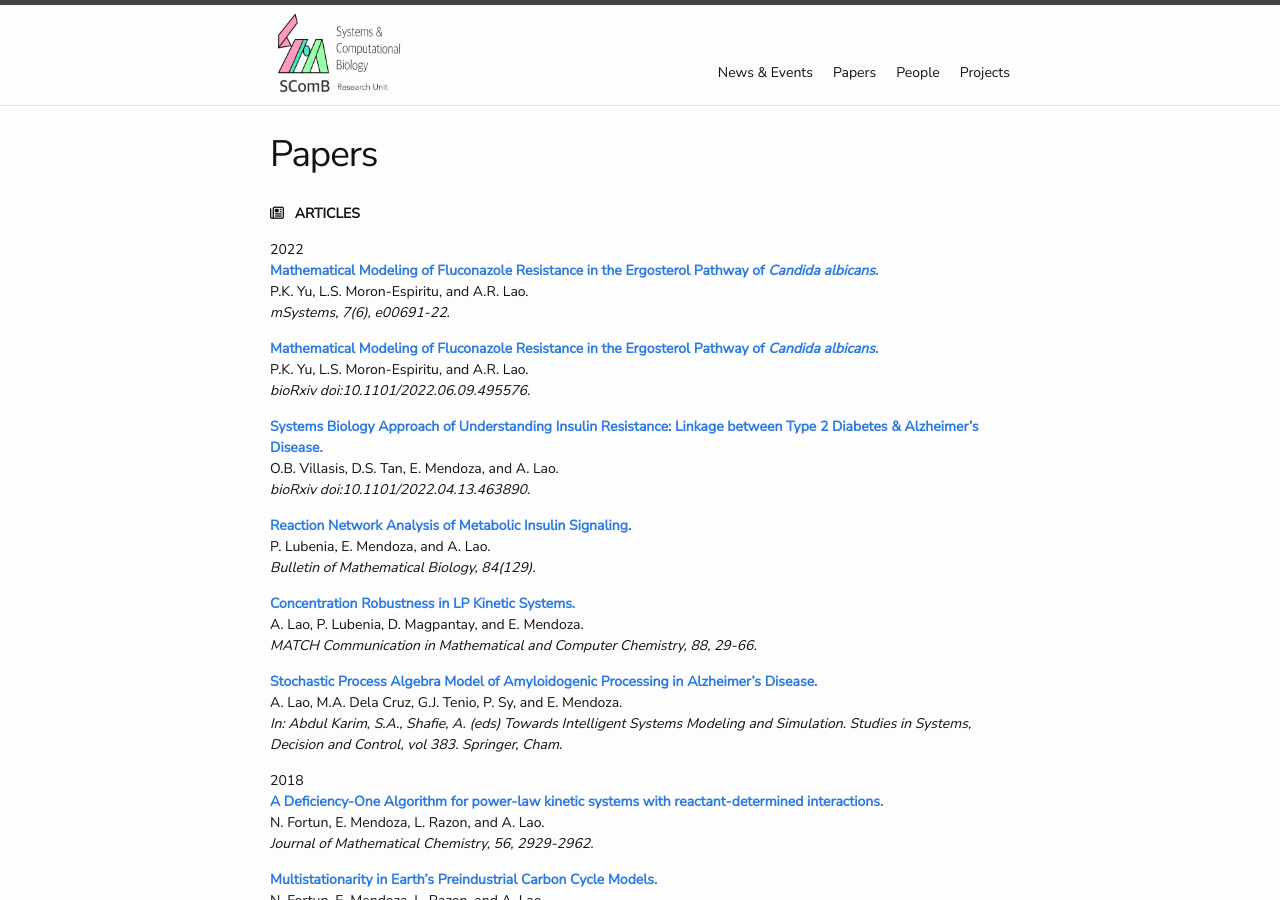
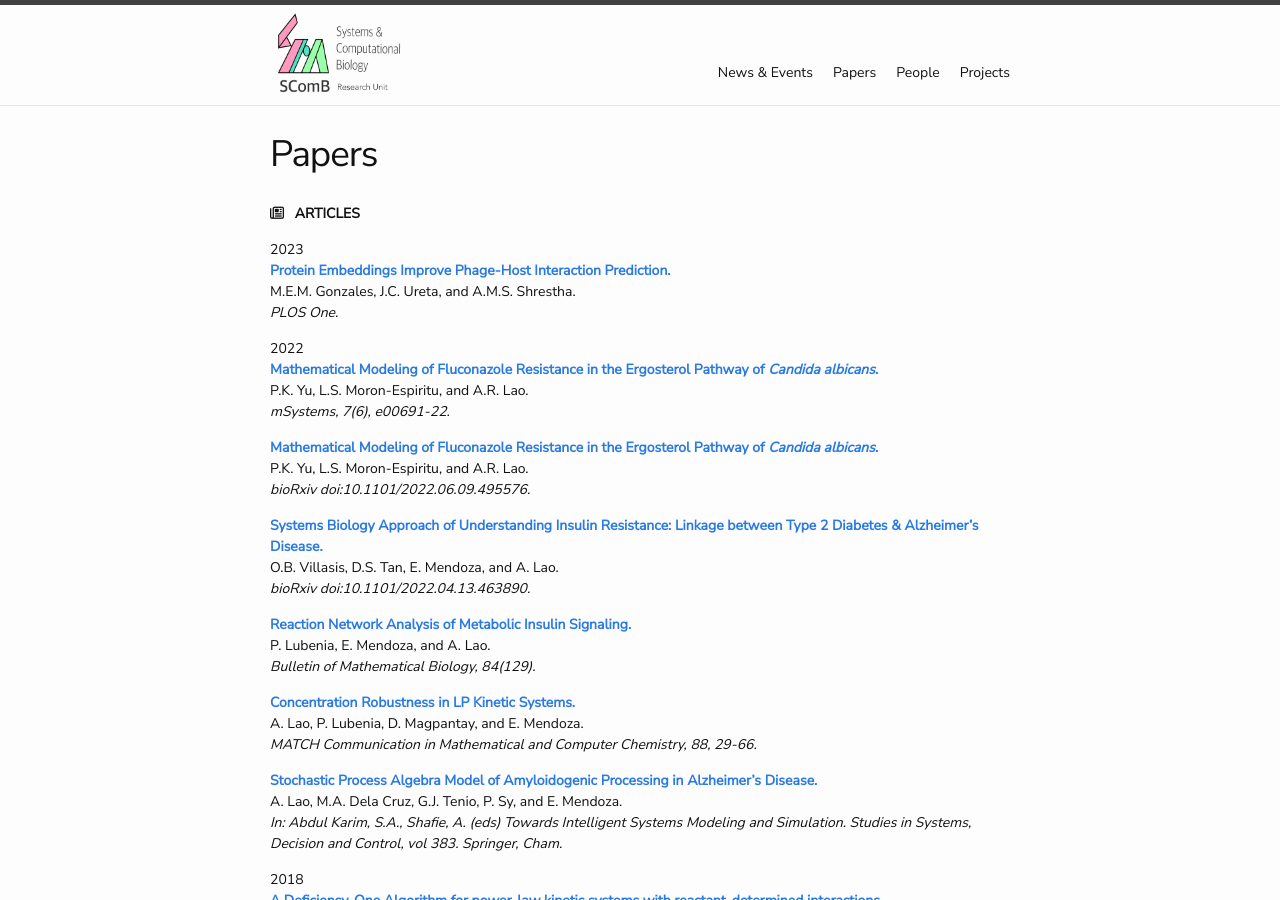
Before and after one commit to dlsu-scomb/dlsu-scomb.github.io, a Jekyll site: the page built from papers.md, in a window 1280 px wide and 900 px high. Built offline with Jekyll 4.4.1, drawn with Linux system fonts in a browser that asks for light colours; nearby versions of some CDN libraries; a style sheet for code colours, icons or effects is not loaded.

Commit message:
Added Gonzales, 2023 paper

```diff
--- a/papers.md
+++ b/papers.md
@@ -4,6 +4,11 @@ title: Papers
 permalink: /papers/
 ---
 <i class="fa-regular fa-newspaper"></i> &nbsp; **ARTICLES**
+
+2023 <br>
+[**Protein Embeddings Improve Phage-Host Interaction Prediction.**](https://journals.plos.org/plosone/article/authors?id=10.1371/journal.pone.0289030) <br>
+M.E.M. Gonzales, J.C. Ureta, and A.M.S. Shrestha. <br>
+*PLOS One.*
 
 2022 <br>
 [**Mathematical Modeling of Fluconazole Resistance in the Ergosterol Pathway of *Candida albicans*.**](https://journals.asm.org/doi/10.1128/msystems.00691-22) <br>
```
